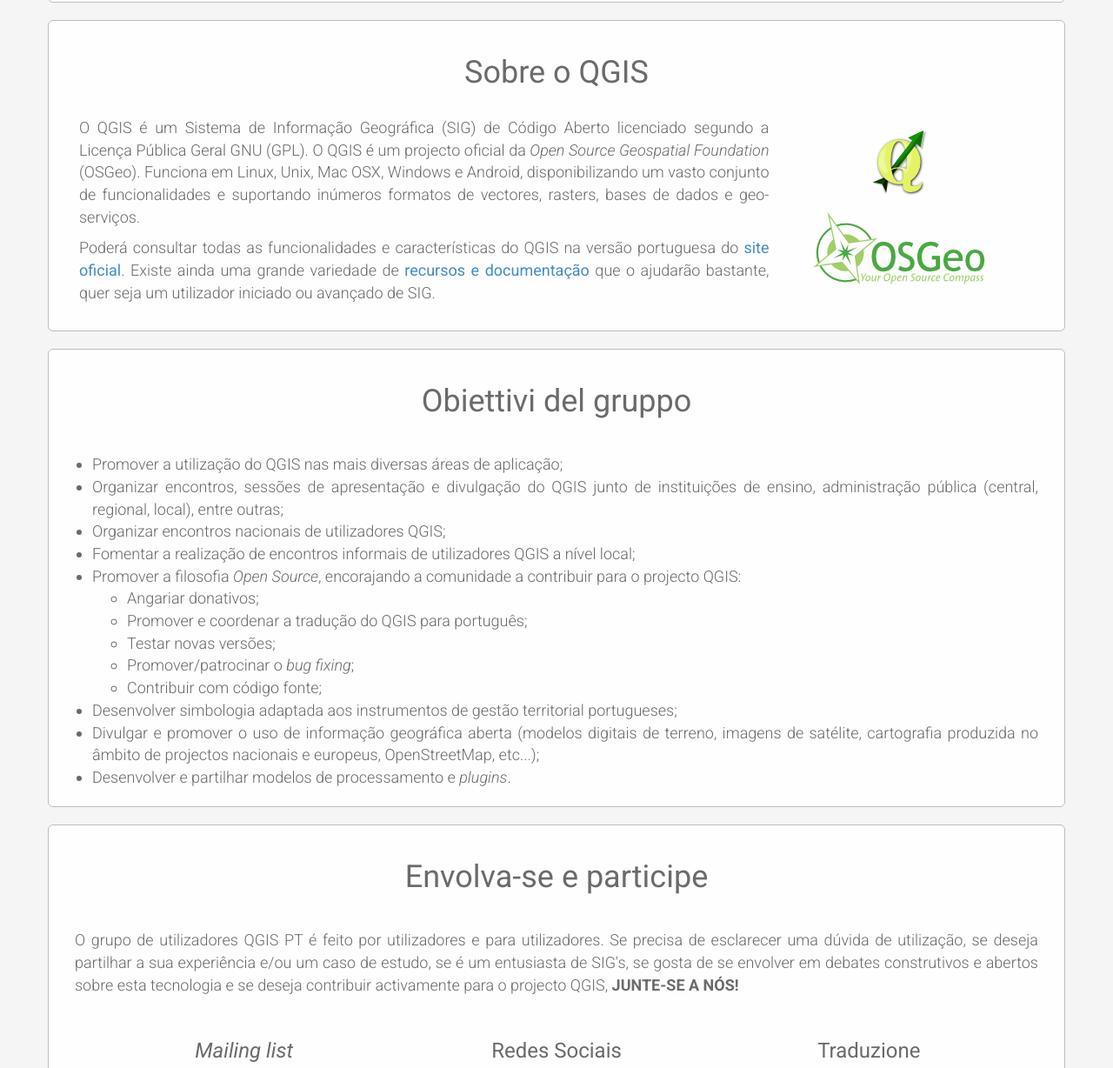
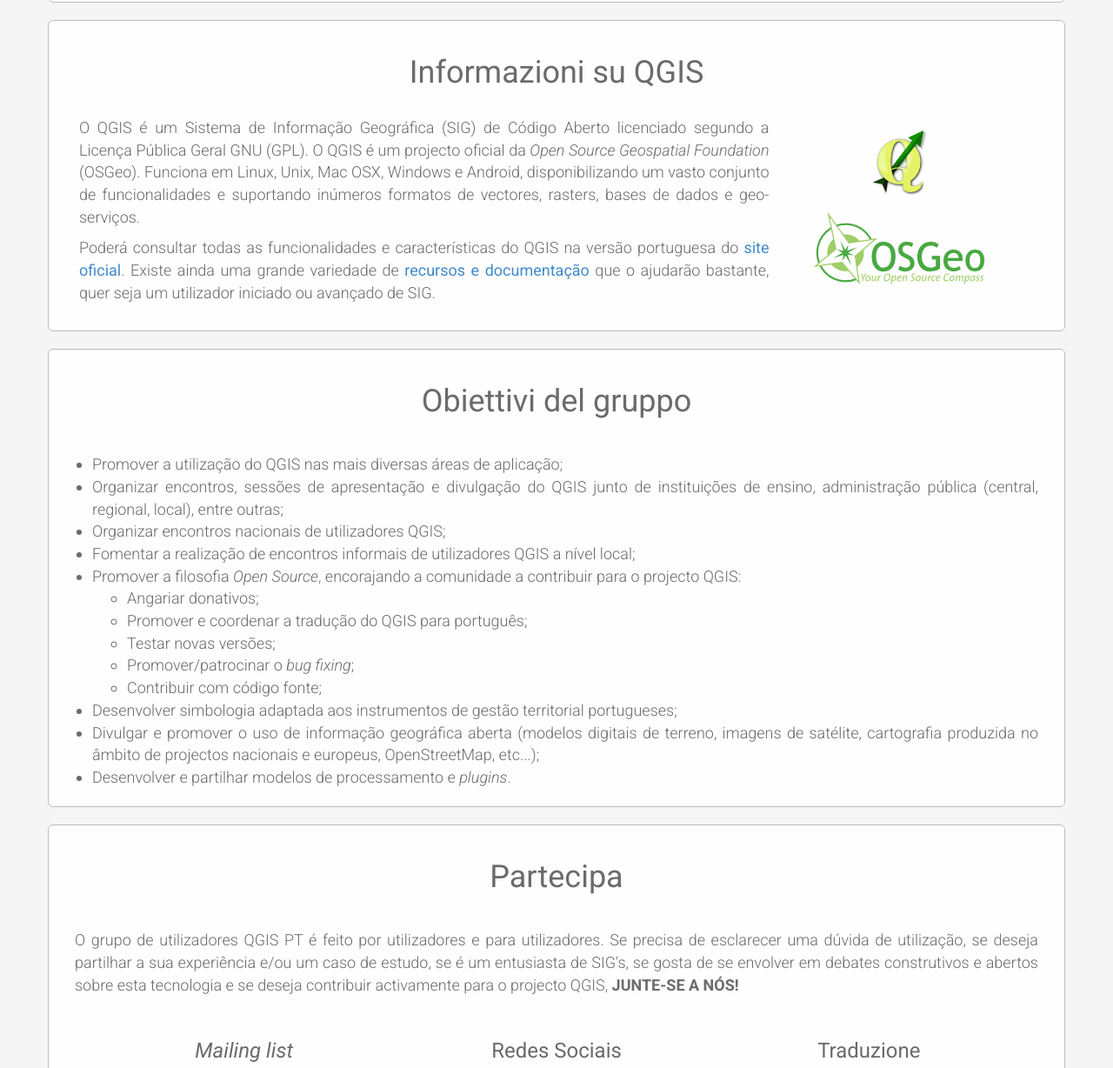
Before and after one commit to qgispt/qgis_pt_website, a plain HTML site: page index.html in a window 1280 px wide. Shown: the part 831-2059 px from the top of the page at 87% size. Drawn offline with nearby package versions, Linux system fonts and the light colour scheme; files that its build step writes are made by us from their sources.

Commit message:
Update index.html

```diff
--- a/index.html
+++ b/index.html
@@ -72,7 +72,7 @@
     <div class="container">
     	<div class="row">
     		<div id="sobre-qgis" class="section">
-	    		<h1>Sobre o QGIS</h1>
+	    		<h1>Informazioni su QGIS</h1>
 	    		<div class="row">
 	    			<div class="col-md-9 qgis-text">
 		    			<p>O QGIS é um Sistema de Informação Geográfica (SIG) de Código Aberto licenciado segundo a Licença Pública Geral GNU (GPL). O QGIS é um projecto oficial da <i>Open Source Geospatial Foundation</i> (OSGeo).
@@ -119,7 +119,7 @@
     <div class="container">
     	<div class="row">
     		<div id="participe" class="section">
-    			<h1>Envolva-se e participe</h1>
+    			<h1>Partecipa</h1>
 	    		<p>O grupo de utilizadores QGIS PT é feito por utilizadores e para utilizadores. Se precisa de esclarecer uma dúvida de utilização, se deseja partilhar a sua experiência
 	    		   e/ou um caso de estudo, se é um entusiasta de SIG's, se gosta de se envolver em debates construtivos e abertos sobre esta tecnologia e se deseja contribuir activamente para
 	    		   o projecto QGIS, <b>JUNTE-SE A NÓS!</b>
```
